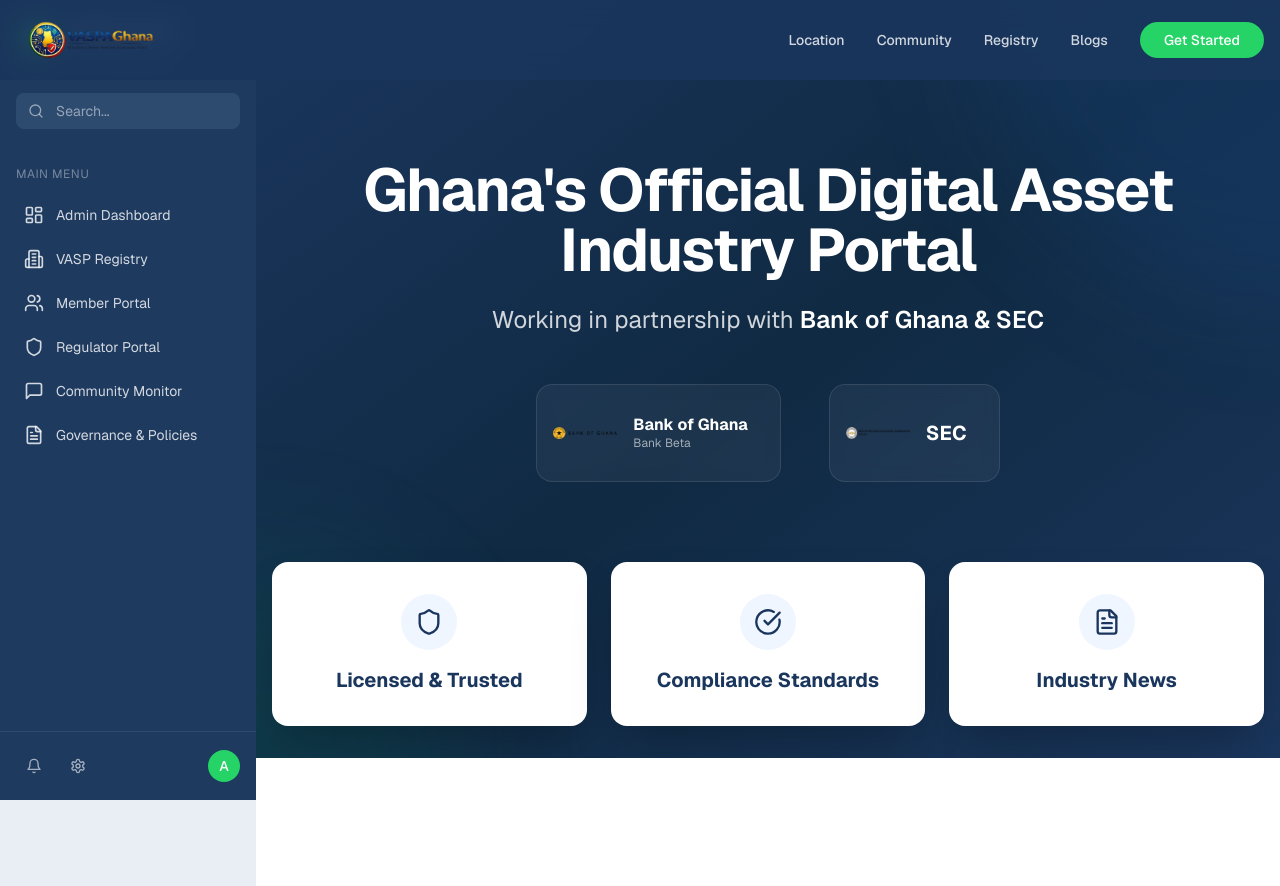
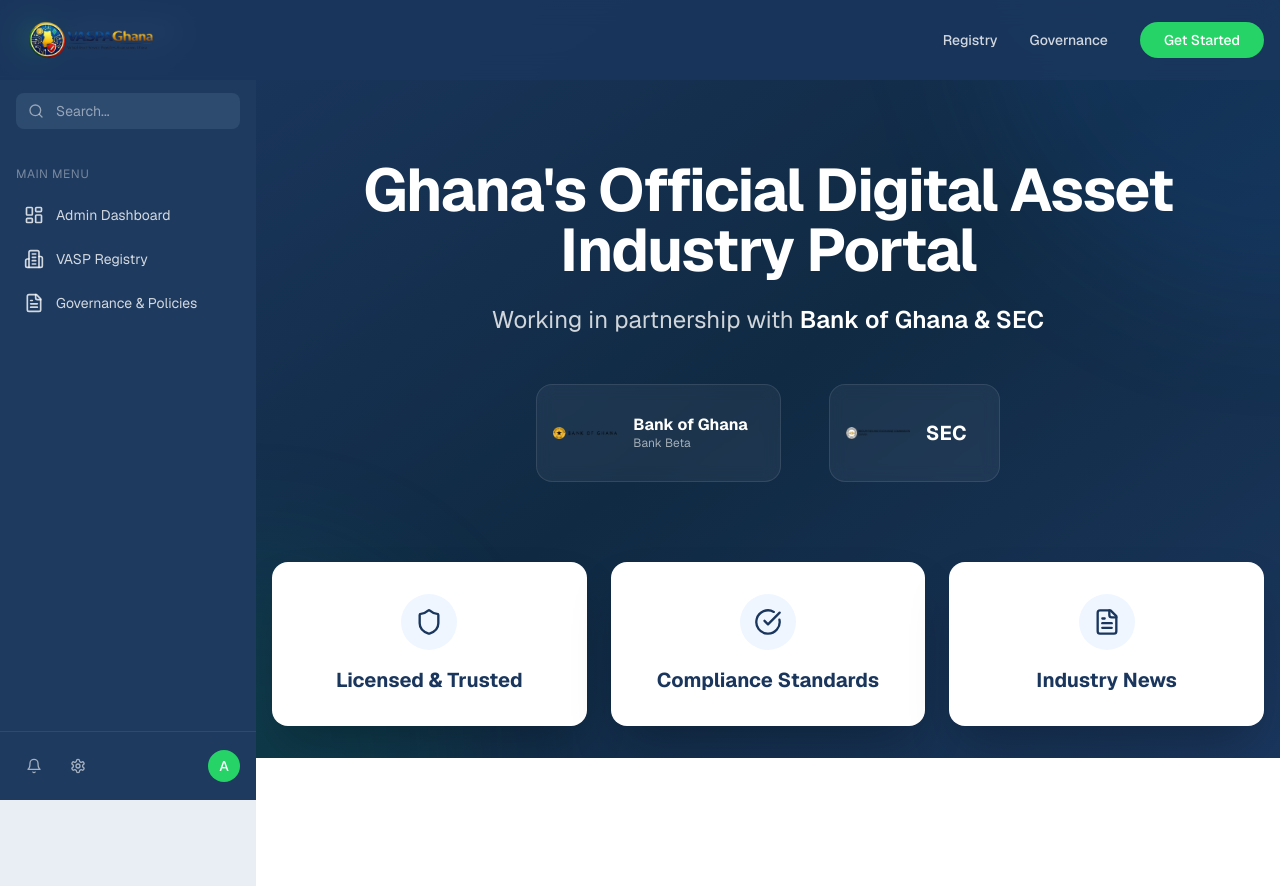
Before and after one commit to newtronahmed/vaspghana, a Next.js app: page / in a window 1280 px wide. Built offline with nearby package versions, Linux system fonts and the light colour scheme.

Commit message:
Remove various navigation links and sidebar items, and add a Governance link to the homepage.

```diff
--- a/app/page.tsx
+++ b/app/page.tsx
@@ -21,10 +21,11 @@ export default function HomePage() {
             />
           </div>
           <div className="hidden md:flex items-center gap-8">
-            <Link href="/location" className="text-white/80 hover:text-white text-sm font-medium transition-colors">Location</Link>
-            <Link href="/community" className="text-white/80 hover:text-white text-sm font-medium transition-colors">Community</Link>
+            {/* <Link href="/location" className="text-white/80 hover:text-white text-sm font-medium transition-colors">Location</Link>
+            <Link href="/community" className="text-white/80 hover:text-white text-sm font-medium transition-colors">Community</Link> */}
             <Link href="/registry" className="text-white/80 hover:text-white text-sm font-medium transition-colors">Registry</Link>
-            <Link href="/blogs" className="text-white/80 hover:text-white text-sm font-medium transition-colors">Blogs</Link>
+            {/* <Link href="/blogs" className="text-white/80 hover:text-white text-sm font-medium transition-colors">Blogs</Link> */}
+            <Link href="/governance" className="text-white/80 hover:text-white text-sm font-medium transition-colors">Governance</Link>
             <Button className="bg-[#25d366] hover:bg-[#20bd5c] text-white rounded-full px-6">
               Get Started
             </Button>
--- a/components/app-sidebar.tsx
+++ b/components/app-sidebar.tsx
@@ -19,11 +19,11 @@ import { cn } from "@/lib/utils"
 
 const navigation = [
   { name: "Dashboard", href: "/dashboard", icon: LayoutDashboard },
-  { name: "Members", href: "/members", icon: Users },
+  /* { name: "Members", href: "/members", icon: Users },
   { name: "Community", href: "/community", icon: Building2 },
-  { name: "Regulator", href: "/regulator", icon: Shield },
+  { name: "Regulator", href: "/regulator", icon: Shield }, */
   { name: "VASP Registry", href: "/registry", icon: Search },
-  { name: "Member Portal", href: "/portal", icon: FileText },
+  /* { name: "Member Portal", href: "/portal", icon: FileText }, */
   { name: "Governance", href: "/governance", icon: Scale },
 ]
 
--- a/components/sidebar.tsx
+++ b/components/sidebar.tsx
@@ -30,7 +30,7 @@ const navItems = [
     href: "/registry",
     icon: Building2,
   },
-  {
+  /* {
     title: "Member Portal",
     href: "/member-portal",
     icon: Users,
@@ -44,7 +44,7 @@ const navItems = [
     title: "Community Monitor",
     href: "/community",
     icon: MessageSquare,
-  },
+  }, */
   {
     title: "Governance & Policies",
     href: "/governance",
```
